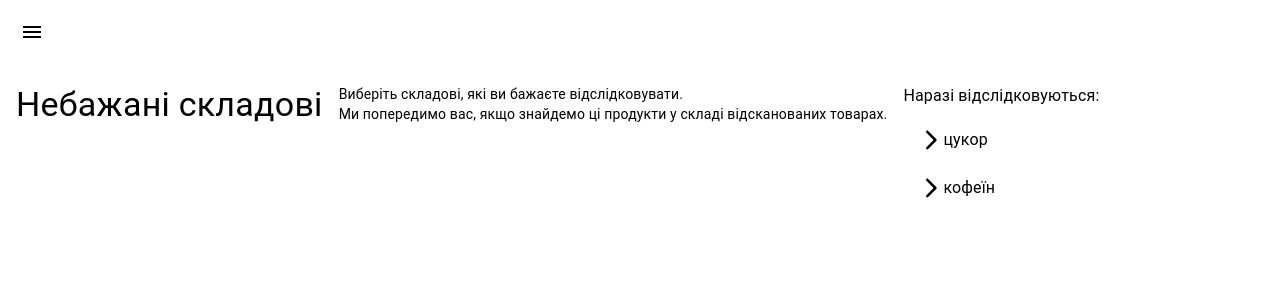
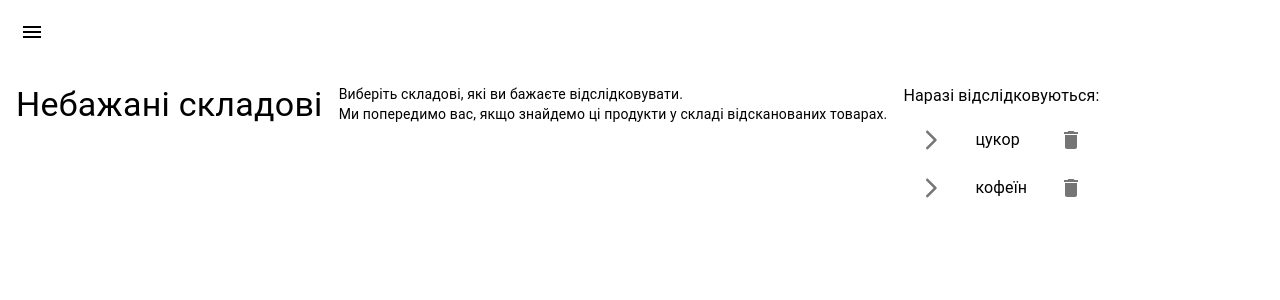
Before and after one commit to ArtemK123/DetiCapitanaMorgana, a React (Create React App) app in the folder web-react-frontend/: page /rules in a window 1280 px wide. Shown: the top 300 px of the page. Built offline with nearby package versions, Linux system fonts and the light colour scheme.

Commit message:
Started to implement banned rules interactive buttons

```diff
--- /dev/null
+++ b/web-react-frontend/src/pages/rules/BannedIngredient.jsx
@@ -0,0 +1,5 @@
+import { Typography } from "@material-ui/core";
+
+export default function BannedIngredient({ingredient}) {
+  return (<Typography variant="body1">{ingredient}</Typography>)
+}
--- a/web-react-frontend/src/pages/rules/RulesPage.jsx
+++ b/web-react-frontend/src/pages/rules/RulesPage.jsx
@@ -1,22 +1,23 @@
-import { Box, Grid, Typography } from "@material-ui/core";
+import { Box, Grid, IconButton, List, ListItem, ListItemIcon, ListItemSecondaryAction, ListItemText, Typography } from "@material-ui/core";
 import { useState } from "react";
 import { Redirect } from "react-router-dom";
 import Loader from "../../components/Loader";
-import TextItemList from "../../components/TextItemList";
 import BackendService from "../../services/BackendService";
 import isUserAuthenticated from "../../services/isUserAuthenticated";
+import ArrowForwardIosRoundedIcon from '@material-ui/icons/ArrowForwardIosRounded';
+import DeleteIcon from '@material-ui/icons/Delete';
 
 export default function RulesPage() {
-  const [rules, setRules] = useState(undefined);
+  const [bannedIngredients, setBannedIngredients] = useState(undefined);
   const backendService = new BackendService();
 
   if (!isUserAuthenticated()) {
     return (<Redirect to="/"/>);
   }
 
-  if (!rules) {
+  if (!bannedIngredients) {
     backendService.getRules()
-      .then(fetchedRules => setRules(fetchedRules));
+      .then(ingredients => setBannedIngredients(ingredients));
 
     return <Loader></Loader>
   }
@@ -33,7 +34,21 @@ export default function RulesPage() {
         </Grid>
         <Grid item>
           <Typography variant="body1">Наразі відслідковуються:</Typography>
-          <TextItemList items={rules}></TextItemList>
+          <List>
+            {bannedIngredients.map(ingredient =>
+              <ListItem key={ingredient} xs={12}>
+                <ListItemIcon>
+                  <ArrowForwardIosRoundedIcon/>
+                </ListItemIcon>
+                <ListItemText primary={ingredient}/>
+                <ListItemSecondaryAction>
+                    <IconButton edge="end" aria-label="delete">
+                      <DeleteIcon />
+                    </IconButton>
+                  </ListItemSecondaryAction>
+              </ListItem>
+            )}
+          </List>
         </Grid>
       </Grid>
     </Box>);
```
